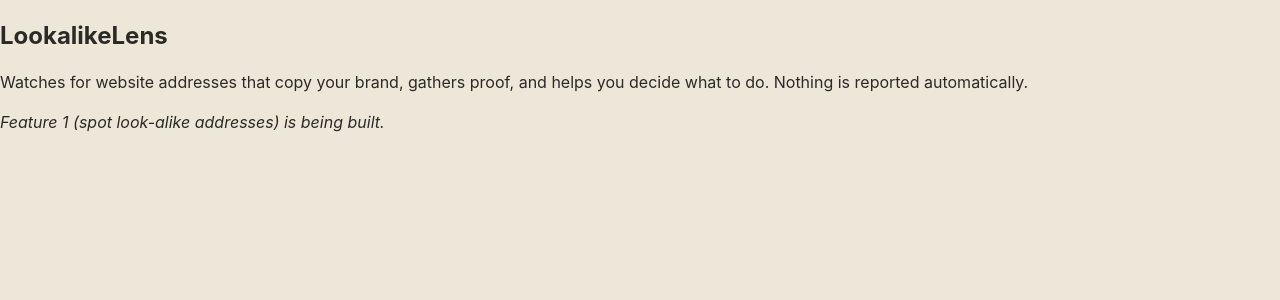
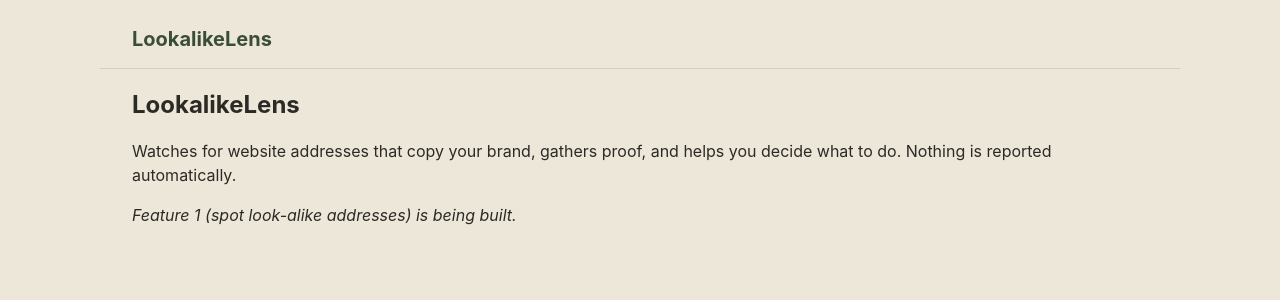
Before and after one commit to Disha-W/lookalikelens, a FastAPI app: template app/templates/index.html in a window 1280 px wide. Shown: the top 300 px of the page. Run offline with FastAPI, Linux system fonts and the light colour scheme; the template is opened without the code that fills it, so the values that code supplies are empty.

Commit message:
Simplify header layout for owner pages
Added a header section with branding and a note block.

```diff
--- a/app/templates/base.html
+++ b/app/templates/base.html
@@ -7,6 +7,10 @@
   <link rel="stylesheet" href="{{ url_for('static', path='/style.css') }}">
 </head>
 <body>
-  <main>{% block content %}{% endblock %}</main>
+  <header class="site-header">
+    <a class="brand" href="/">LookalikeLens</a>
+    <div class="header-note">{% block headernote %}{% endblock %}</div>
+  </header>
+  <main class="wrap">{% block content %}{% endblock %}</main>
 </body>
 </html>
```
